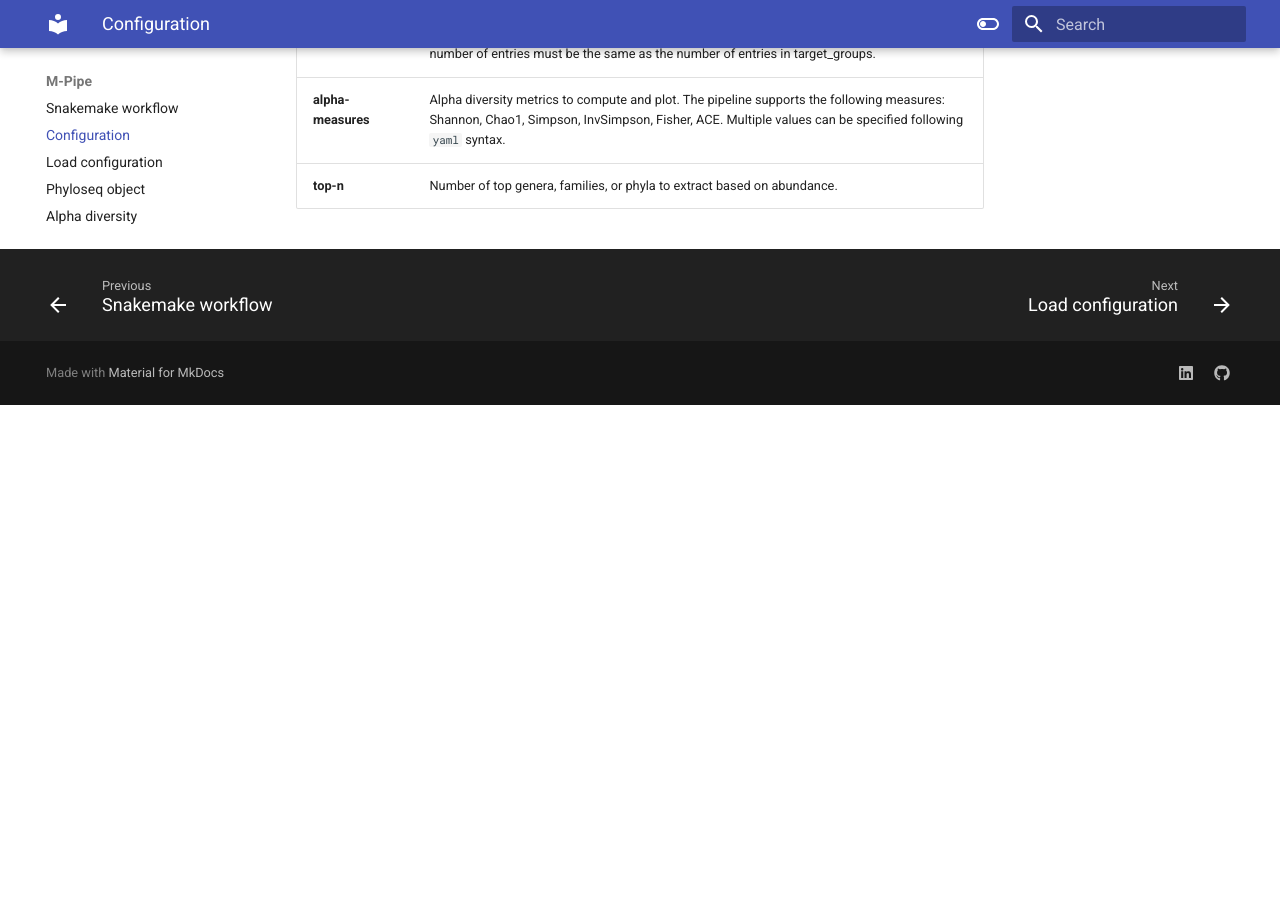
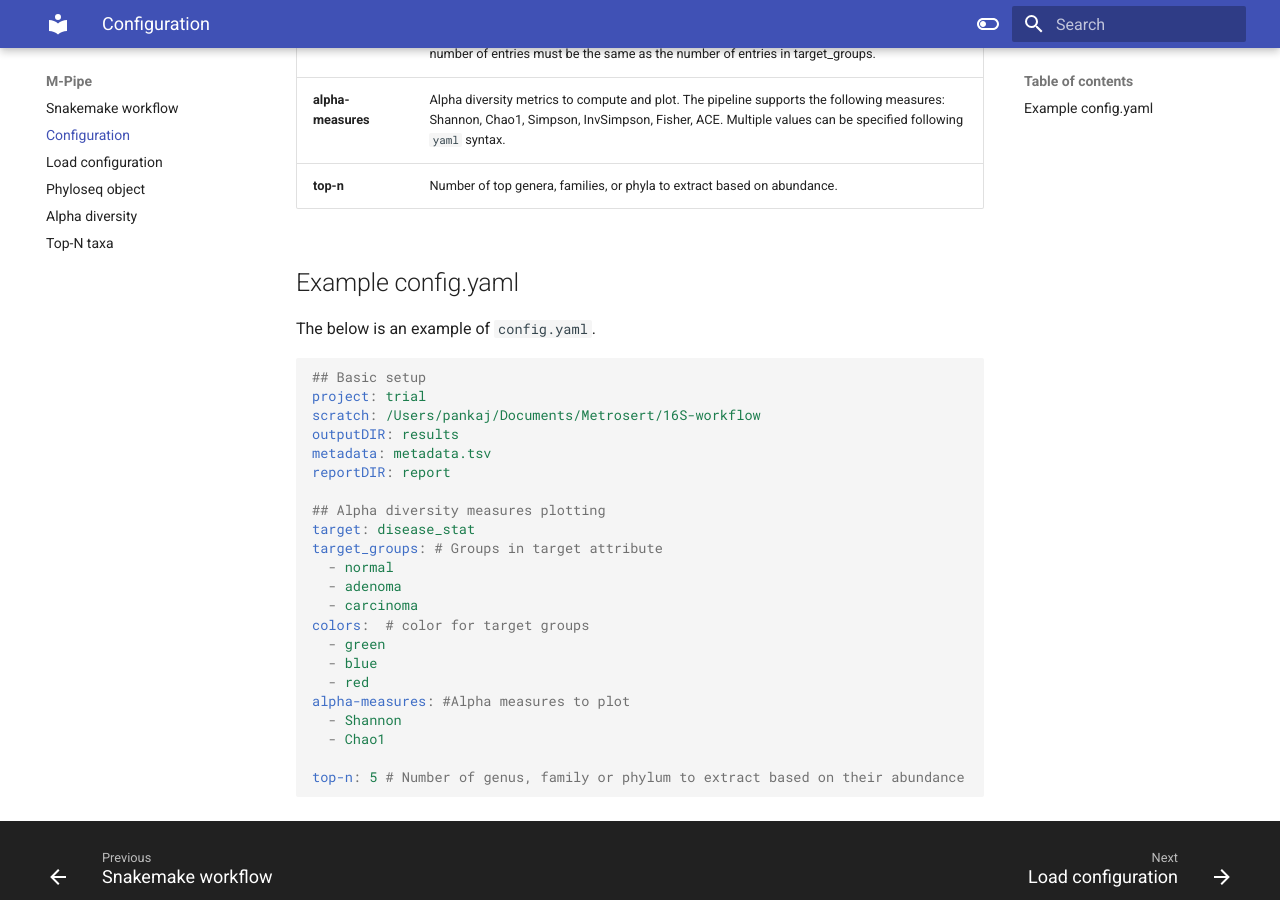
Before and after one commit to pankajchejara23/M-pipe, an MkDocs documentation site: the page built from docs/workflow/config.md, in a window 1280 px wide and 900 px high, scrolled down 725 px. Built offline with MkDocs 1.6.1 and Material for MkDocs 9.7.7, drawn with Linux system fonts in a browser that asks for light colours; before the commit the page ends 1130 px from its top, so only the background shows below that.

Commit message:
update docs

````diff
--- a/docs/workflow/config.md
+++ b/docs/workflow/config.md
@@ -14,3 +14,32 @@ The following table provides explanation for the configuration used in the pipel
 | **colors**        | Colors corresponding to target groups for visualization purposes (green, blue, red). The number of entries must be the same as the number of entries in target_groups. |
 | **alpha-measures**| Alpha diversity metrics to compute and plot. The pipeline supports the following measures: Shannon, Chao1, Simpson, InvSimpson, Fisher, ACE. Multiple values can be specified following `yaml` syntax. |
 | **top-n**         | Number of top genera, families, or phyla to extract based on abundance. |
+
+
+## Example config.yaml
+The below is an example of `config.yaml`.
+```{.yaml}
+## Basic setup
+project: trial
+scratch: /Users/pankaj/Documents/Metrosert/16S-workflow
+outputDIR: results
+metadata: metadata.tsv
+reportDIR: report
+
+## Alpha diversity measures plotting
+target: disease_stat
+target_groups: # Groups in target attribute
+  - normal
+  - adenoma
+  - carcinoma
+colors:  # color for target groups
+  - green
+  - blue
+  - red
+alpha-measures: #Alpha measures to plot
+  - Shannon
+  - Chao1
+
+top-n: 5 # Number of genus, family or phylum to extract based on their abundance
+
+```
````
Also changed, not shown: docs/execution.md (+4 -9 lines), docs/index.md (+8 -2 lines), docs/workflow/alpha_plot.md (+12 -1 lines), docs/workflow/m_pipe_intro.md (+10 -2 lines), docs/workflow/top_n.md (+4 -0 lines), docs/images/doby.png (added), docs/images/top.png (added).
